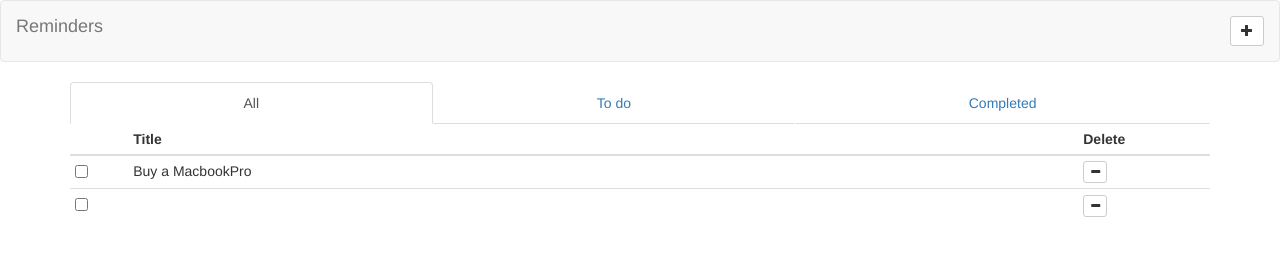
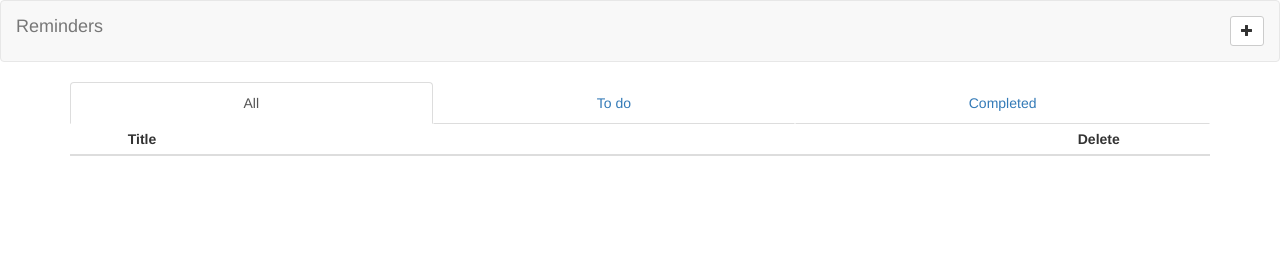
Before and after one commit to WaffleMeaw/To-Do-List, a plain HTML site: page index.html at #!/all in a window 1280 px wide. Drawn offline with nearby package versions, Linux system fonts and the light colour scheme; some packages are replaced by stand-ins of ours; no server answers.

Commit message:
Edit display list.

```diff
--- a/template/all.html
+++ b/template/all.html
@@ -8,27 +8,18 @@
   <thead>
     <tr>
       <th class="col-md"> </th>
+      <th class="col-md"> </th>
       <th class="col-md-10">Title</th>
       <th class="col-md">Delete</th>
     </tr>
   </thead>
   <tbody>
-    <tr>
+    <tr ng-repeat="(key, data) in datasets">
       <td class="col-md">
-        <input type="checkbox" name="" value="">
+        <input type="checkbox" name="" value="" ng-model="data.check">
       </td>
-      <td class="col-md">Buy a MacbookPro</td>
-      <td class="col-md">
-        <button type="button" class="btn btn-default btn-xs">
-          <span class="glyphicon glyphicon-minus" aria-hidden="true"></span>
-        </button>
-      </td>
-    </tr>
-    <tr>
-      <td class="col-md">
-        <input type="checkbox" name="" value="">
-      </td>
-      <td class="col-md">{{ test }}</td>
+      <td class="col-md">{{ key }}</td>
+      <td class="col-md">{{ data.title }}</td>
       <td class="col-md">
         <button type="button" class="btn btn-default btn-xs">
           <span class="glyphicon glyphicon-minus" aria-hidden="true"></span>
```
